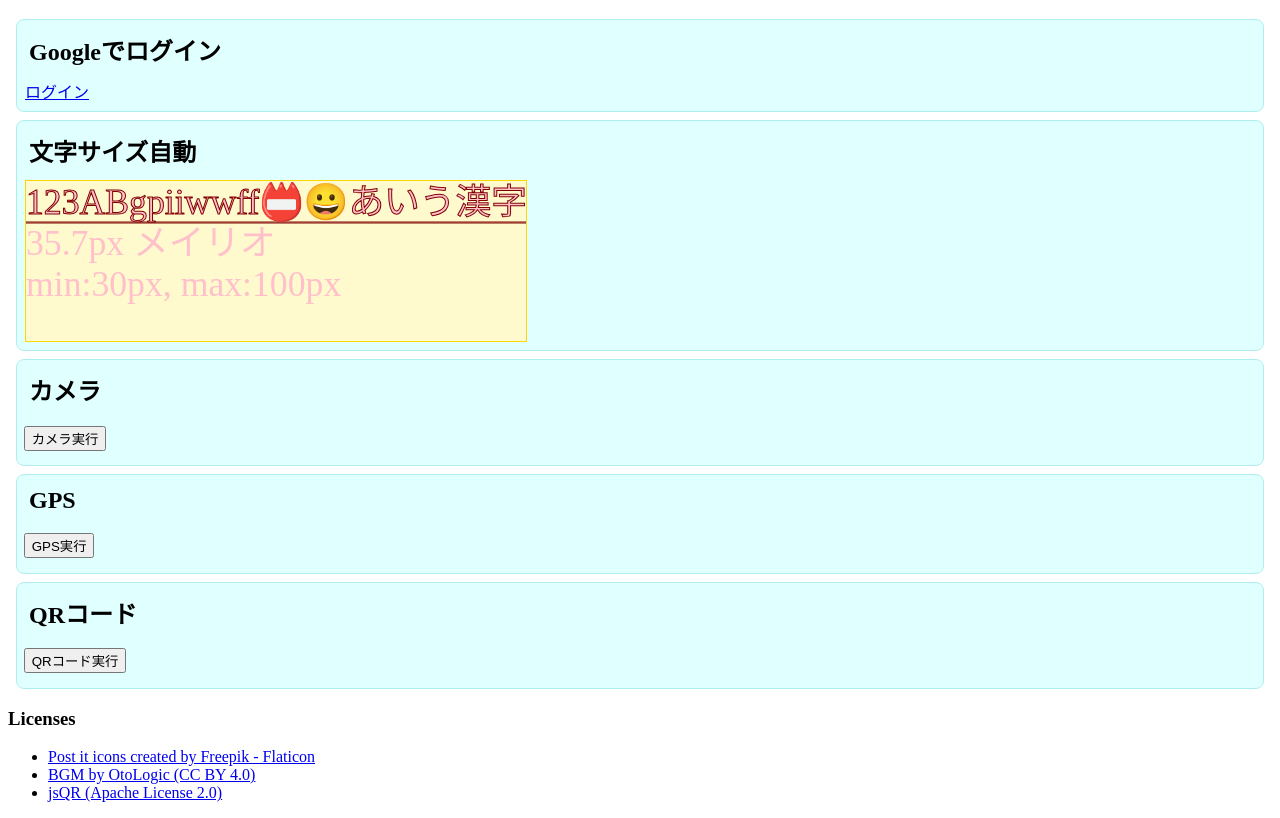
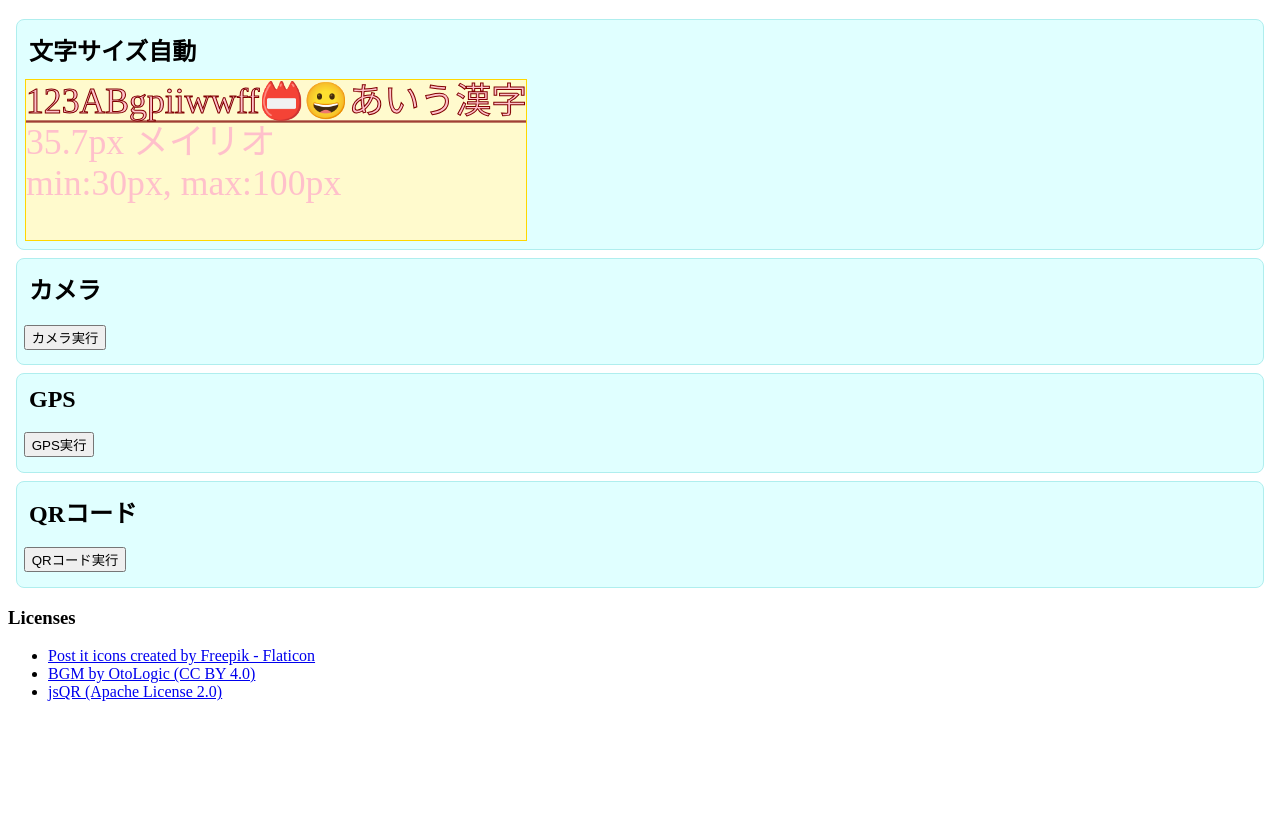
Before and after one commit to morimoto-hiroshi/node-test-run, a website: page public/index.html in a window 1280 px wide. Shown: the part 110-928 px from the top of the page. After the commit the page ends 827 px from the top, so only its background shows below. Drawn offline with Linux system fonts and the light colour scheme; no server answers.

Commit message:
top画面の修正

```diff
--- a/public/index.html
+++ b/public/index.html
@@ -25,10 +25,6 @@
             <a class="logout" href="/logout">ログアウト</a>
         </div>
         <h1>ブラウザからカメラやGPSなどを使うテスト</h1>
-        <section>
-            <h2>Googleでログイン</h2>
-            <div><a href="/login">ログイン</a></div>
-        </section>
         <section>
             <h2>文字サイズ自動</h2>
             <div id="autosize-result"></div>
```
